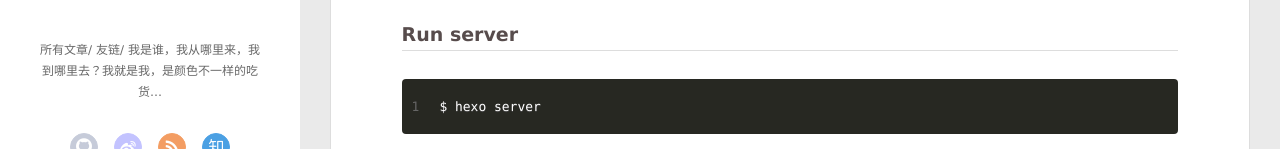
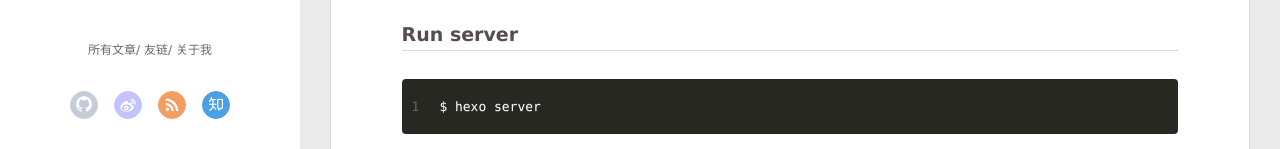
Before and after one commit to sunguoqing-2014/sunguoqing-2014.github.io, a plain HTML site: page 2018/03/31/hello-world/index.html in a window 1280 px wide. Shown: the part 450-599 px from the top of the page. Drawn offline with Linux system fonts and the light colour scheme; no server answers; animation ran at ten frames a second.

Commit message:
Site updated: 2018-03-31 17:32:48

```diff
--- a/2018/03/31/hello-world/index.html
+++ b/2018/03/31/hello-world/index.html
@@ -74,7 +74,7 @@
 
 
 
-    			<a q-on="click: openSlider(e, 'aboutme')" href="javascript:void(0)">我是谁，我从哪里来，我到哪里去？我就是我，是颜色不一样的吃货…</a>
+    			<a q-on="click: openSlider(e, 'aboutme')" href="javascript:void(0)">关于我</a>
 
 
 		</nav>
@@ -373,7 +373,7 @@ return o(i(t),arguments.length<2?void 0:u(arguments[1]))}})},function(t,n,r){var
 
 
 
-      <li style="width: 33.333333333333336%" q-on="click: openSlider(e, 'aboutme')"><a href="javascript:void(0)" q-class="active:aboutme">我是谁，我从哪里来，我到哪里去？我就是我，是颜色不一样的吃货…</a></li>
+      <li style="width: 33.333333333333336%" q-on="click: openSlider(e, 'aboutme')"><a href="javascript:void(0)" q-class="active:aboutme">关于我</a></li>
 
 
     </ul>
@@ -473,7 +473,7 @@ return o(i(t),arguments.length<2?void 0:u(arguments[1]))}})},function(t,n,r){var
 
     	<section class="tools-section tools-section-me" q-show="aboutme">
 
-  	  		<div class="aboutme-wrap" id="js-aboutme">很惭愧&lt;br&gt;&lt;br&gt;只做了一点微小的工作&lt;br&gt;谢谢大家</div>
+  	  		<div class="aboutme-wrap" id="js-aboutme">我是谁，我从哪里来，我到哪里去？我就是我，是颜色不一样的吃货…</div>
 
     	</section>
 
```
Also changed, not shown: archives/2018/03/index.html (+3 -3 lines), archives/2018/index.html (+3 -3 lines), archives/index.html (+3 -3 lines), index.html (+3 -3 lines).
